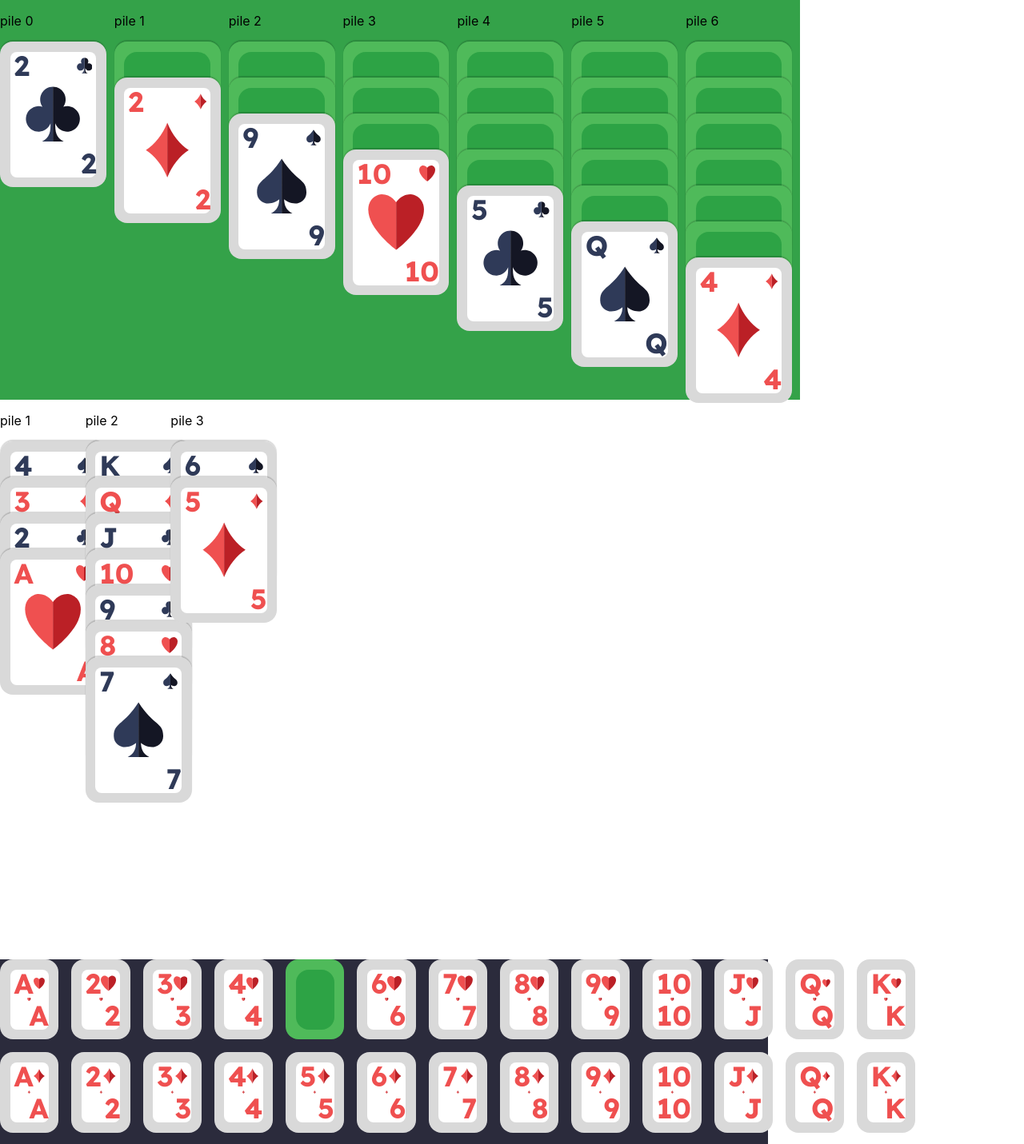
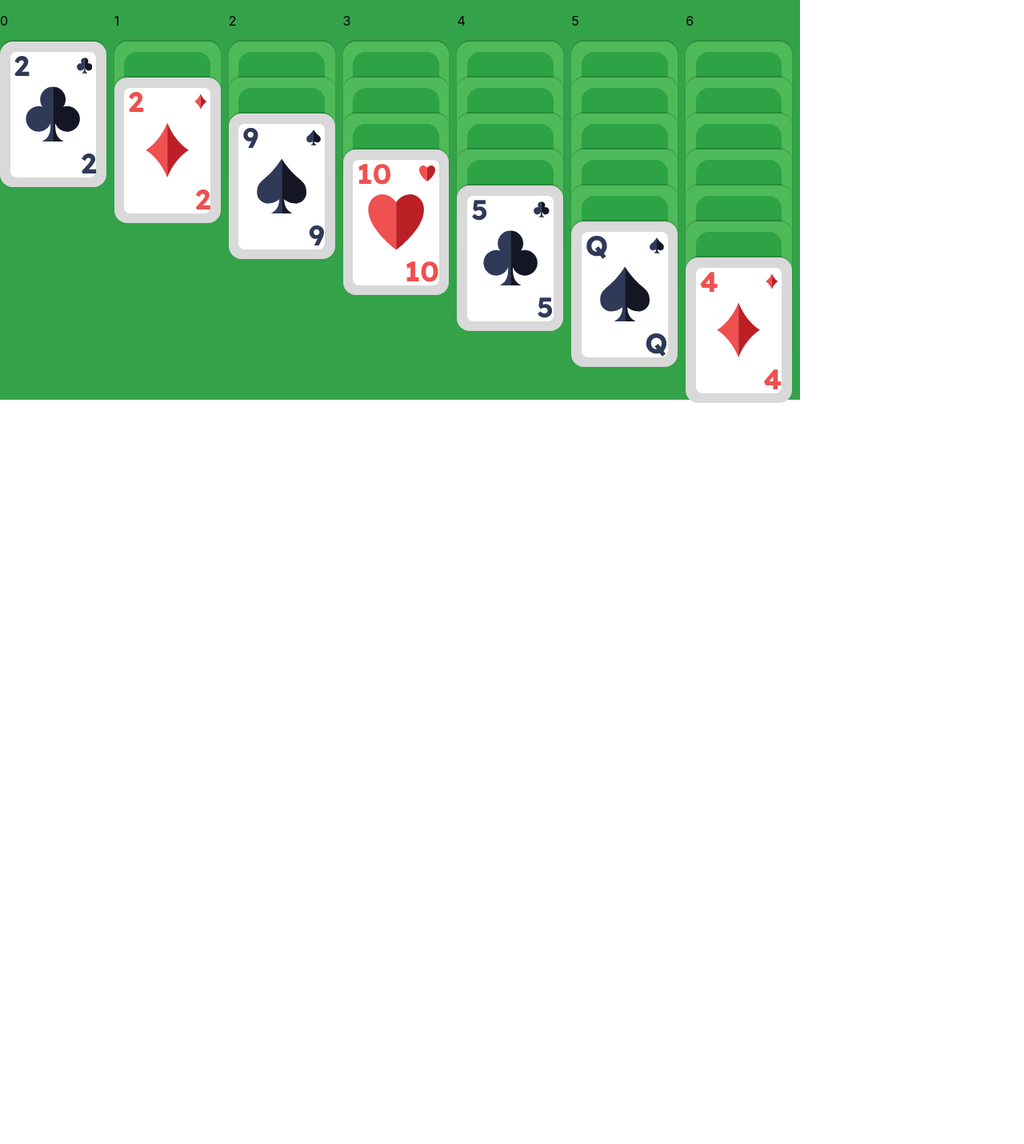
Before and after one commit to Nekeroo/Solitaire, a Next.js app: page / in a window 1280 px wide. Shown: the top 1431 px of the page at 80% size. After the commit the page ends 800 px from the top, so only its background shows below. Built offline with nearby package versions, Linux system fonts and the light colour scheme.

Commit message:
refractor: redux

```diff
--- a/components/board/board.tsx
+++ b/components/board/board.tsx
@@ -1,28 +1,32 @@
-import { createRef, useEffect, useState } from 'react';
+import { useEffect } from "react";
 import { useDispatch, useSelector } from "react-redux";
-import { setStacks as SSR } from '../../store/StackStore';
-import { StackProps } from '../../types/Stack.interface';
-import { CardProps } from '../../types/Card.interface';
-import Stack from '../stack/Stack';
+import Stack from "../stack/Stack";
+import { setStacks } from "../../store/StackStore";
+import { CardProps } from "../../types/Card.interface";
+import { StackProps } from "../../types/Stack.interface";
+import { resetDroppedCard, resetTargetStack } from "../../store/BoardStore";
+import { addCardToStack, removeCardFromStack } from "../../store/StackStore";
 
 const Board = () => {
-    const [initOK, setInitOK] = useState<boolean>(false);
-    const [stacks, setStacks] = useState<StackType[]>([]);
-    const [stacksRefs, setStacksRefs] = useState<React.RefObject<HTMLDivElement>[]>([]);
-    const [dropSourceInfo, setDropSourceInfo] = useState<{stackIndex: number, card: CardProps} | null>(null);
-    const [dropTargetInfo, setDropTargetInfo] = useState<{stackIndex: number, card: CardProps} | null>(null);
+    const dispatch = useDispatch();
 
-    const stacksRedux = useSelector((state: any) => state.stacks);
-    const dispatch = useDispatch();
+    const stacks = useSelector((state: any) => state.stacks);
+    const targetStack = useSelector((state : any) => state.board.targetStack);
+    const droppedCard = useSelector((state : any) => state.board.droppedCard);
 
     /* Init */
     useEffect(() => {
-        if (initOK) return;
+        console.log('init Board');
 
         let numCardList = Array.from({length: 13}, (_, i) => i + 1);
-        let symbolList = [{symbol: 'heart', color: 'red'}, {symbol: 'tile', color: 'red'}, {symbol: 'clover', color: 'black'}, {symbol: 'pike', color: 'black'}];
+        let symbolList = [
+            {symbol: 'heart', color: 'red'},
+            {symbol: 'tile', color: 'red'},
+            {symbol: 'clover', color: 'black'},
+            {symbol: 'pike', color: 'black'}
+        ];
 
-        let cardsList : CardProps[] = []
+        let cardsList : CardProps[] = [];
 
         symbolList.forEach(({symbol, color}) => {
             numCardList.forEach((number) => {
@@ -35,7 +39,7 @@ const Board = () => {
             })
         });
 
-        let stacksList : StackType[] = [];
+        let stacksList = [];
 
         for (let i = 0; i < 7; i++) {
             let stackCardList : CardProps[] = [];
@@ -50,6 +54,7 @@ const Board = () => {
 
                 stackCardList.push(randomCard);
 
+                /* Retirer la carte de la liste des cartes */
                 cardsList.splice(randomCardIndex, 1);
             }
 
@@ -58,71 +63,59 @@ const Board = () => {
                 index: i,
                 cardsList: stackCardList
             });
-
-            let temp = stacksRefs;
-
-            temp.splice(1, 0, createRef());
-
-            setStacksRefs(temp);
         }
 
-        document.addEventListener('onDragSource', (event : any) => {onDragHandler(event)});
-        document.addEventListener('onDropTarget', (event : any) => {onDropHandler(event)});
-        document.addEventListener('onClickCard', (event: any) => {onClickCardHandler(event)});
+        dispatch(setStacks(stacksList));
 
-        setStacks(stacksList);
-        // dispatch(setStacksR([...stacksList]));
-        console.log(stacksRedux);
-        dispatch(SSR({type: 'normal', cardsList: [], index: 0}));
-        setInitOK(true);
-    }, [initOK]);
-
-    const onDragHandler = (event : any) => {
-        // console.log('onDragHandler');
-        // console.log(event.detail);
-        setDropSourceInfo(event.detail);
-    }
-
-    const onDropHandler = (event : any) => {
-        // console.log('onDropHandler');
-        // console.log(event.detail);
-        setDropTargetInfo(event.detail);
-    }
-
-    const onClickCardHandler = (event: any) => {
-        let possibleStacksIndex = [];
-
-        possibleStacksIndex = stacksRefs.filter((stackRef) => (stackRef.current as any).canPlaceCard(event.detail.card));
-
-        if (possibleStacksIndex.length > 0) {
-            (stacksRefs[(possibleStacksIndex[0].current as any).getIndex()].current as any).placeCard(event.detail.card);
-            (stacksRefs[event.detail.stackIndex].current as any).removeCard(event.detail.card);
-        }
-    }
+        console.log('fin init Board');
+    }, []);
 
     useEffect(() => {
-        if (!dropSourceInfo || !dropTargetInfo) return;
+        if (droppedCard.stackIndex == null || droppedCard.card == null) return;
 
-        let stackSource = stacksRefs[dropSourceInfo.stackIndex].current as any;
-        let stackTarget = stacksRefs[dropTargetInfo.stackIndex].current as any;
+        if (!targetStack.stackIndex == null) {
+            if (canPlaceCard()) {
+                dispatch(addCardToStack({stackIndex: targetStack.stackIndex, card: droppedCard.card}));
+                dispatch(removeCardFromStack({stackIndex: droppedCard.stackIndex, card: droppedCard.card}));
+            }
+        } else if (stacks.some((stack) => canPlaceCard(stack.index))) {
+            let targetStackIndex = stacks.findIndex((stack) => canPlaceCard(stack.index));
 
-        if (!stackSource || !stackTarget) return;
-
-        if (stackTarget.canPlaceCard(dropSourceInfo.card)) {
-            stackTarget.placeCard(dropSourceInfo.card);
-            stackSource.removeCard(dropSourceInfo.card);
+            dispatch(addCardToStack({stackIndex: targetStackIndex, card: droppedCard.card}));
+            dispatch(removeCardFromStack({stackIndex: droppedCard.stackIndex, card: droppedCard.card}));
         }
 
-        setDropSourceInfo(null);
-        setDropTargetInfo(null);
-    }, [dropSourceInfo, dropTargetInfo]);
+        dispatch(resetDroppedCard());
+        dispatch(resetTargetStack());
+    }, [targetStack, droppedCard]);
+
+    const canPlaceCard = (forcedStackIndex? : number) => {
+        if (
+            (targetStack.stackIndex == null && forcedStackIndex == null) ||
+            (droppedCard.stackIndex == null || droppedCard.card == null)
+        ) return false;
+
+        let targetStackIndex = targetStack.stackIndex ?? forcedStackIndex;
+
+        /* La pile est vide et la carte à poser est le roi */
+        if (stacks.length === 0 && droppedCard.card.number === 13) return true;
+        else {
+            let targetCard = stacks[targetStackIndex].cardsList[stacks[targetStackIndex].cardsList.length - 1];
+
+            if (targetCard.isVisible) {
+                if (targetCard.color !== droppedCard.card.color && targetCard.number === droppedCard.card.number + 1) return true;
+            }
+        }
+
+        return false;
+    }
 
     return (
         <div className='board'>
             <div style={{width: '100%', display: 'grid', gridTemplateColumns: 'repeat(7, 1fr)'}}>{
-                stacks.map((stack, index) => {
+                stacks.map((stack : any) => {
                     return (
-                        <Stack {...stack} ref={stacksRefs[index]}></Stack>
+                        <Stack index={stack.index} />
                     );
                 })
             }</div>
--- a/components/card/Card.tsx
+++ b/components/card/Card.tsx
@@ -1,4 +1,3 @@
-import { useState, useEffect } from "react";
 import { CardProps } from "../../types/Card.interface";
 import Pike from "../../components/svg/pike";
 import Tile from "../../components/svg/tile";
@@ -22,18 +21,6 @@ const Card = (CardProps : CardProps) => {
                 return (CardProps.number).toString();
         }
     };
-
-    const dragEnd = (event : any) => {
-        // console.log(CardProps);
-        console.log('Card: dragEnd');
-        console.log(CardProps);
-    }
-
-    const drop = (event : any) => {
-        // console.log(CardProps);
-        console.log('Card: drop');
-        console.log(CardProps);
-    }
 
     const getSymbolSVG = () : JSX.Element => {
         switch (CardProps.symbol) {
--- a/components/stack/Stack.tsx
+++ b/components/stack/Stack.tsx
@@ -1,90 +1,34 @@
-import { forwardRef, useEffect, useImperativeHandle, useState } from "react";
-import { StackType } from "../../types/Stack.interface";
-import { CardProps } from "../../types/Card.interface";
+import { useEffect } from "react";
+import { shallowEqual, useDispatch, useSelector } from "react-redux";
 import Card from "../card/Card";
+import { setDroppedCard, setTargetStack } from "../../store/BoardStore";
 
-const Stack  = forwardRef((props : any, ref : any) => {
-    const [cardsList, setCardsList] = useState<CardProps[]>(props.cardsList);
+const Stack  = (props : any) => {
+    const dispatch = useDispatch();
 
-    /* Récupérer la carte qui est en train d'être déplacée */
-    const dragEnd = (event : any, card : CardProps) => {
-        // console.log(`Stack ${props.index}: dragEnd`);
-        // console.log(card);
-        // setCarteDeplace(card);
-        document.dispatchEvent(new CustomEvent('onDragSource', {detail: {stackIndex: props.index, card: card}}));
-    }
-
-    /* Récupérer la carte sur laquelle on vient de déposer la carte */
-    const onDrop = (event : any, card : CardProps) => {
-        event.preventDefault();
-        // console.log(`Stack ${props.index}: onDrop`);
-        // console.log(card);
-        // setCarteReceptacle(card);
-        document.dispatchEvent(new CustomEvent('onDropTarget', {detail: {stackIndex: props.index, card: card}}));
-    }
-
-    const onClickCard = (event : any, card : CardProps) => {
-        event.preventDefault();
-        document.dispatchEvent(new CustomEvent('onClickCard', {detail: {stackIndex: props.index, card: card}}));
-    }
-
-    useImperativeHandle(ref, () => ({
-        /* Permet de savoir si on peut déposer la carte sur la carte sur laquelle on vient de déposer la carte */
-        canPlaceCard(carteDeplace : CardProps) : boolean {
-            if (!carteDeplace.isVisible) return false;
-
-            if (cardsList.length === 0) {
-                if (carteDeplace.number === 13) return true;
-            }
-            else {
-                let carteReceptacle = cardsList[cardsList.length - 1];
-
-                if (
-                    carteReceptacle.color != carteDeplace.color &&
-                    carteReceptacle.number == carteDeplace.number + 1
-                ) return true;
-            }
-
-            return false;
-        },
-
-        removeCard(cardToRemove : CardProps) {
-            let newCardList = [...cardsList];
-            newCardList.splice(cardsList.indexOf(cardToRemove), 1);
-
-            /* Retourner la dernière carte de la pile */
-            if (newCardList.length > 0)
-                newCardList[newCardList.length - 1].isVisible = true;
-
-            setCardsList(newCardList);
-        },
-
-        placeCard(cardToPlace : CardProps) {
-            setCardsList([...cardsList, cardToPlace]);
-        },
-
-        getIndex() : number {return props.index}
-    }));
+    const stack = useSelector((state: any) => state.stacks.find((stack : any) => stack.index === props.index), shallowEqual);
 
     return (
         <div
             style={{
                 height: '100%'
             }}
-            ref={ref}
         >
-            <p>{props.stackType} {props.index}</p>
+            <p>{stack.index}</p>
             <div
                 style={{
                     position: 'relative'
                 }}
             >{
-            cardsList.map((card, index) => {
+            stack.cardsList?.map((card : any, index : number) => {
                 return (
                     <div
-                        onDragEnd={(e: object) => dragEnd(e, card)}
-                        onDrop={(event) => onDrop(event, card)}
-                        onClick={(event) => onClickCard(event, card)}
+                        // onDragEnd={(e: object) => dragEnd(e, card)}
+                        // onDrop={(event) => onDrop(event, card)}
+                        // onClick={(event) => onClickCard(event, card)}
+                        onDrop={(event) => dispatch(setTargetStack({stackIndex: stack.index}))}
+                        onDragEnd={(event) => dispatch(setDroppedCard({stackIndex: stack.index, card: card}))}
+                        onClick={(event) => dispatch(setDroppedCard({stackIndex: stack.index, card: card}))}
                     >
                         <Card
                             key={index}
@@ -102,7 +46,7 @@ const Stack  = forwardRef((props : any, ref : any) => {
               })
             }</div>
         </div>
-    )
-});
+    );
+};
 
 export default Stack;
--- a/pages/index.tsx
+++ b/pages/index.tsx
@@ -1,181 +1,9 @@
-import { useEffect, useState } from 'react';
-import Board from '../components/board/board';
-import Card from '../components/card/Card';
-import Stack from '../components/stack/Stack';
-import { CardProps } from '../types/Card.interface';
+import Board from '../components/board/Board';
 
 export default function Home() {
-  const [cards, setCards] = useState<CardProps[]>([]);
-  const [initOK, setInitOK] = useState(false);
-
-  /* ######################################################## */
-  /* Pour tester le drag and drop uniquement, a supprimer */
-  const [carteDeplace, setCarteDeplace] = useState<CardProps | null>(null);
-  const [carteReceptacle, setCarteReceptacle] = useState<CardProps | null>(null);
-
-  /* https://rootstack.com/en/blog/how-do-i-use-drag-and-drop-react */
-  /* Récupérer la carte qui est en train d'être déplacée */
-  const dragEnd = (event : any, card : CardProps) => {
-    // console.log('Index: dragEnd');
-    // console.log(card);
-    setCarteDeplace(card);
-  }
-
-  /* Récupérer la carte sur laquelle on vient de déposer la carte */
-  const onDrop = (event : any, card : CardProps) => {
-    event.preventDefault();
-    // console.log('Index: onDrop');
-    // console.log(card);
-    setCarteReceptacle(card);
-  }
-
-  /* Permet de savoir si on peut déposer la carte sur la carte sur laquelle on vient de déposer la carte */
-  const canPlaceCard = (carteDeplace : CardProps, carteReceptacle : CardProps) : boolean => {
-    if (!carteDeplace.isVisible) return false;
-
-    if (
-      carteReceptacle.color != carteDeplace.color &&
-      carteReceptacle.number == carteDeplace.number + 1
-    ) return true;
-
-    return false;
-  }
-
-  useEffect(() => {
-    if (!carteDeplace || !carteReceptacle) return;
-
-
-    if (!carteReceptacle.isVisible) {
-      console.log('Impossible de déplacer la carte, la destination n\'est pas visible');
-    }
-    else {
-      console.log(carteDeplace, carteReceptacle);
-      console.log(`Il est ${canPlaceCard(carteDeplace, carteReceptacle) ? 'possible' : 'impossible'} de déplacer le ${carteDeplace.number} de ${carteDeplace.symbol} sur le ${carteReceptacle.number} de ${carteReceptacle.symbol}`);
-    }
-
-    setCarteDeplace(null);
-    setCarteReceptacle(null);
-  }, [carteDeplace, carteReceptacle]);
-
-  /* ######################################################## */
-
-  /* Init */
-  useEffect(() => {
-    if (initOK) return;
-
-    let numCardList = Array.from({length: 13}, (_, i) => i + 1);
-    let symbolList = [{symbol: 'heart', color: 'red'}, {symbol: 'tile', color: 'red'}, {symbol: 'clover', color: 'black'}, {symbol: 'pike', color: 'black'}];
-
-    let res : CardProps[] = []
-
-    symbolList.forEach(({symbol, color}) => {
-      numCardList.forEach((number) => {
-        res.push({
-          number: number,
-          symbol: symbol,
-          color: color,
-          isVisible: Math.random() > 0.9 ? false : true
-        });
-      })
-    });
-
-    setInitOK(true);
-    setCards(res);
-  });
-
   return (
-    <div style={{
-      width: '100%',
-      height: '100%',
-      display: 'flex',
-      flexDirection: 'column'
-    }}>
-      <Board/>
-      <div style={{
-        width: '25%',
-        height: '700px',
-        display: 'grid',
-        gridTemplateColumns: 'repeat(3, 1fr)'
-      }}>
-        <Stack
-          style={{
-            display: 'flex',
-            flexDirection: 'column',
-          }}
-
-          stackType='pile'
-
-          index='1'
-
-          cardsList={[
-            {number: 4, color: 'black', symbol: 'pike', isVisible: true},
-            {number: 3, color: 'red', symbol: 'tile', isVisible: true},
-            {number: 2, color: 'black', symbol: 'clover', isVisible: true},
-            {number: 1, color: 'red', symbol: 'heart', isVisible: true}
-          ]}>
-        </Stack>
-
-        <Stack
-          style={{
-            display: 'flex',
-            flexDirection: 'column',
-          }}
-
-          stackType='pile'
-
-          index='2'
-
-          cardsList={[
-            {number: 13, color: 'black', symbol: 'pike', isVisible: true},
-            {number: 12, color: 'red', symbol: 'tile', isVisible: true},
-            {number: 11, color: 'black', symbol: 'clover', isVisible: true},
-            {number: 10, color: 'red', symbol: 'heart', isVisible: true},
-            {number: 9, color: 'black', symbol: 'clover', isVisible: true},
-            {number: 8, color: 'red', symbol: 'heart', isVisible: true},
-            {number: 7, color: 'black', symbol: 'pike', isVisible: true}
-          ]}>
-        </Stack>
-
-        <Stack
-          style={{
-            display: 'flex',
-            flexDirection: 'column',
-          }}
-
-          stackType='pile'
-
-          index='3'
-
-          cardsList={[
-            {number: 6, color: 'black', symbol: 'pike', isVisible: true},
-            {number: 5, color: 'red', symbol: 'tile', isVisible: true}
-          ]}>
-        </Stack>
-      </div>
-      <div style={{
-        width: '75%',
-        height: '100%',
-        display: 'grid',
-        gridTemplateColumns: 'repeat(13, 1fr)',
-        gridTemplateRows: 'repeat(4, 1fr)',
-        gridGap: '1rem',
-        backgroundColor: '#2b2b3c'
-      }}>{
-        cards.map((card, index) => {
-          return (
-            <div
-              onDragEnd={(e: object) => dragEnd(e, card)}
-              onDrop={(e: any) => onDrop(e, card)}
-            >
-              <Card key={index} {...card} />
-            </div>
-          )
-        })
-
-        // [...Array(52)].map((_, index) => {
-        //   return (<Card key={index} number={index} symbol={'heart'} color={'red'} />)
-        // })
-      }</div>
+    <div>
+      <Board />
     </div>
   );
 }
--- /dev/null
+++ b/store/BoardStore.tsx
@@ -0,0 +1,49 @@
+import { createSlice } from '@reduxjs/toolkit';
+
+const BoardStore = createSlice({
+    name: 'board',
+    initialState: {
+        droppedCard: {
+            stackIndex: null,
+            card: null
+        },
+        targetStack: {
+            stackIndex: null
+        }
+    },
+    reducers: {
+        resetDroppedCard: (state) => {
+            state.droppedCard = {
+                stackIndex: null,
+                card: null
+            }
+        },
+
+        resetTargetStack: (state) => {
+            state.targetStack = {
+                stackIndex: null
+            }
+        },
+
+        setDroppedCard: (state, action) => {
+            state.droppedCard = {
+                stackIndex: action.payload.stackIndex,
+                card: action.payload.card
+            };
+        },
+
+        setTargetStack: (state, action) => {
+            state.targetStack = {
+                stackIndex: action.payload.stackIndex
+            };
+        }
+    }
+});
+
+export const {
+    resetDroppedCard,
+    resetTargetStack,
+    setDroppedCard,
+    setTargetStack
+} = BoardStore.actions;
+export default BoardStore;
--- a/store/StackStore.tsx
+++ b/store/StackStore.tsx
@@ -4,16 +4,38 @@ const StacksStore = createSlice({
     name: 'stacks',
     initialState: [] as any,
     reducers: {
+        addCardToStack: (state, action) => {
+            if (
+                action.payload.stackIndex === null ||
+                action.payload.card === null
+            ) return;
+
+            state[action.payload.stackIndex].cardsList.push(action.payload.card);
+        },
+
+        removeCardFromStack: (state, action) => {
+            if (
+                action.payload.stackIndex === null ||
+                action.payload.card === null
+            ) return;
+
+            let cardIndex = state[action.payload.stackIndex].cardsList.indexOf(action.payload.card);
+
+            state[action.payload.stackIndex].cardsList.splice(cardIndex, 1);
+
+            state[action.payload.stackIndex].cardsList[state[action.payload.stackIndex].cardsList.length - 1].isVisible = true;
+        },
+
         setStacks: (state, action) => {
-            console.log(action.payload);
-            console.log(state.length);
-            let temp = action.payload;
-            state.push(temp);
-            console.log(state.length);
+            return action.payload;
         }
     }
 });
 
-export const { setStacks } = StacksStore.actions;
+export const {
+    addCardToStack,
+    removeCardFromStack,
+    setStacks
+} = StacksStore.actions;
 
 export default StacksStore;
--- a/store/Store.tsx
+++ b/store/Store.tsx
@@ -1,9 +1,11 @@
 import { configureStore } from '@reduxjs/toolkit';
 import StacksStore from './StackStore';
+import BoardStore from './BoardStore';
 
 const store = configureStore({
     reducer : {
-        stacks: StacksStore.reducer
+        stacks: StacksStore.reducer,
+        board: BoardStore.reducer
     }
 });
 
```
Also changed, not shown: 1 other file (tests, documents, lock files or other folders).
